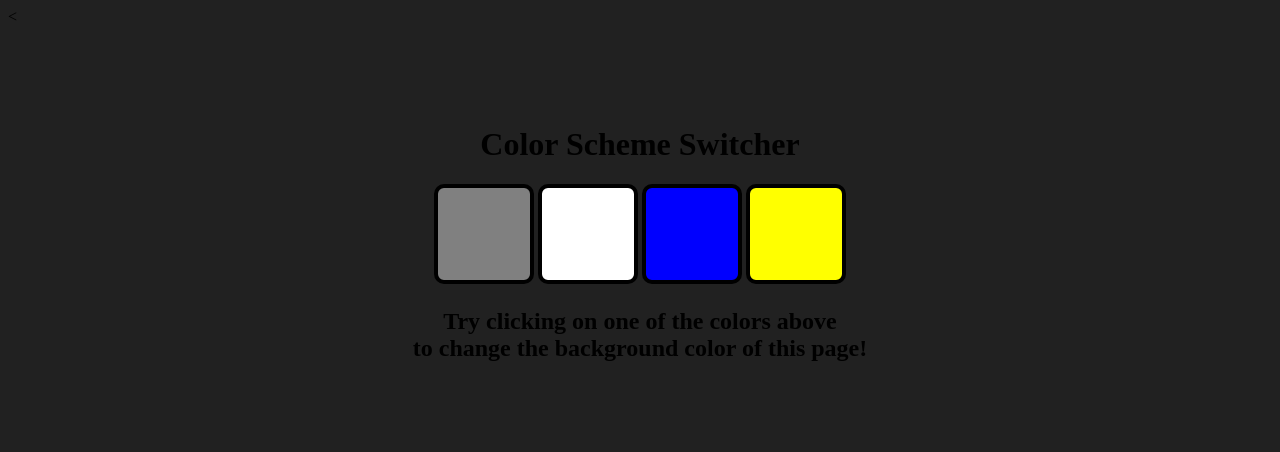
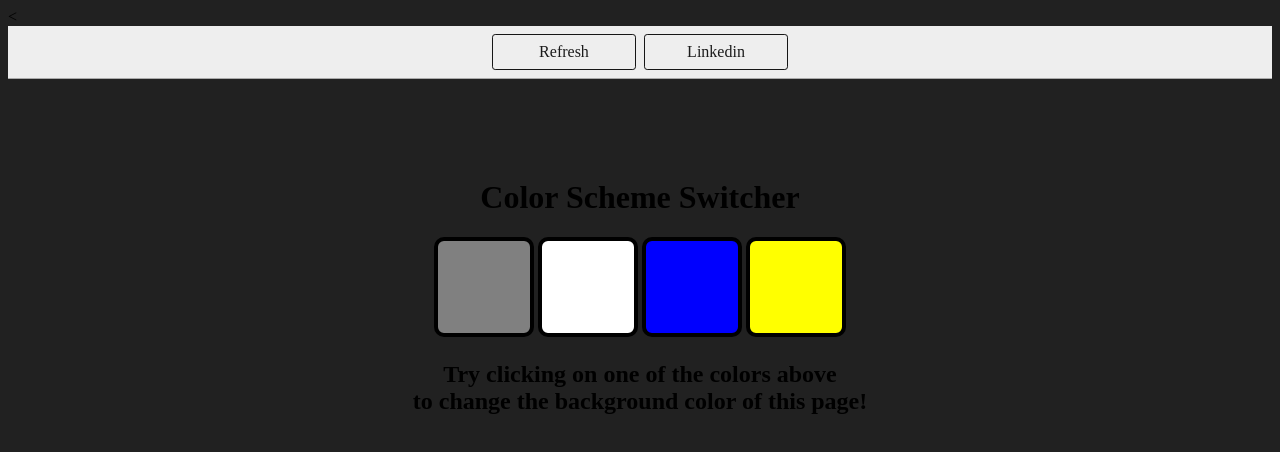
Before and after one commit to VaibhavBadhani/javascript_projects_stackblitz, a website: page 1-colorChanger/index.html in a window 1280 px wide. Drawn offline with Linux system fonts and the light colour scheme.

Commit message:
updates_needed

```diff
--- a/1-colorChanger/index.html
+++ b/1-colorChanger/index.html
@@ -8,6 +8,10 @@
     <title>1-colorChanger</title>
   </head>
   <body>
+    <nav>
+      <a href="index.html" aria-current="page">Refresh</a>
+      <a href="https://www.linkedin.com/in/vaibhav-badhani-7mkm/">Linkedin</a>
+    </nav>
     <div class="canvas">
       <h1>Color Scheme Switcher</h1>
       <span class="button" id="grey"></span>
--- a/1-colorChanger/style.css
+++ b/1-colorChanger/style.css
@@ -8,6 +8,26 @@ body {
 } */
 span {
   display: block;
+}
+nav a {
+  display: inline-block;
+  min-width: 9rem;
+  padding: 0.5rem;
+  border-radius: 0.2rem;
+  border: solid 1px rgb(22, 22, 22);
+  text-align: center;
+  text-decoration: none;
+  color: #1b1b1b;
+}
+nav {
+  display: flex;
+  flex-wrap: wrap;
+  align-items: center;
+  justify-content: center;
+  padding: 0.5rem;
+  gap: 0.5rem;
+  border-bottom: solid 1px #aaa;
+  background-color: #eee;
 }
 .button {
   width: 100px;
```
Also changed, not shown: index.html (+1 -1 lines).
